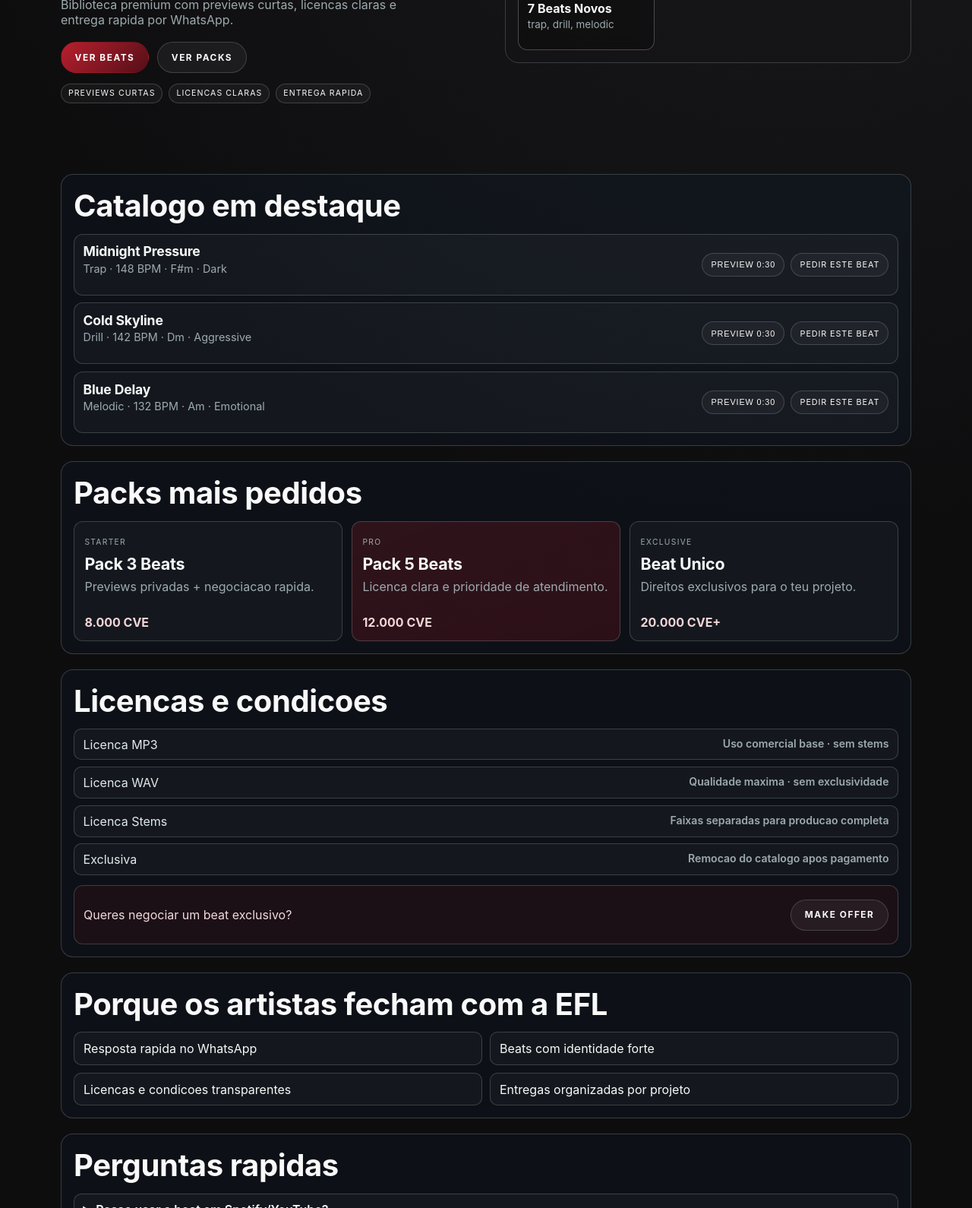
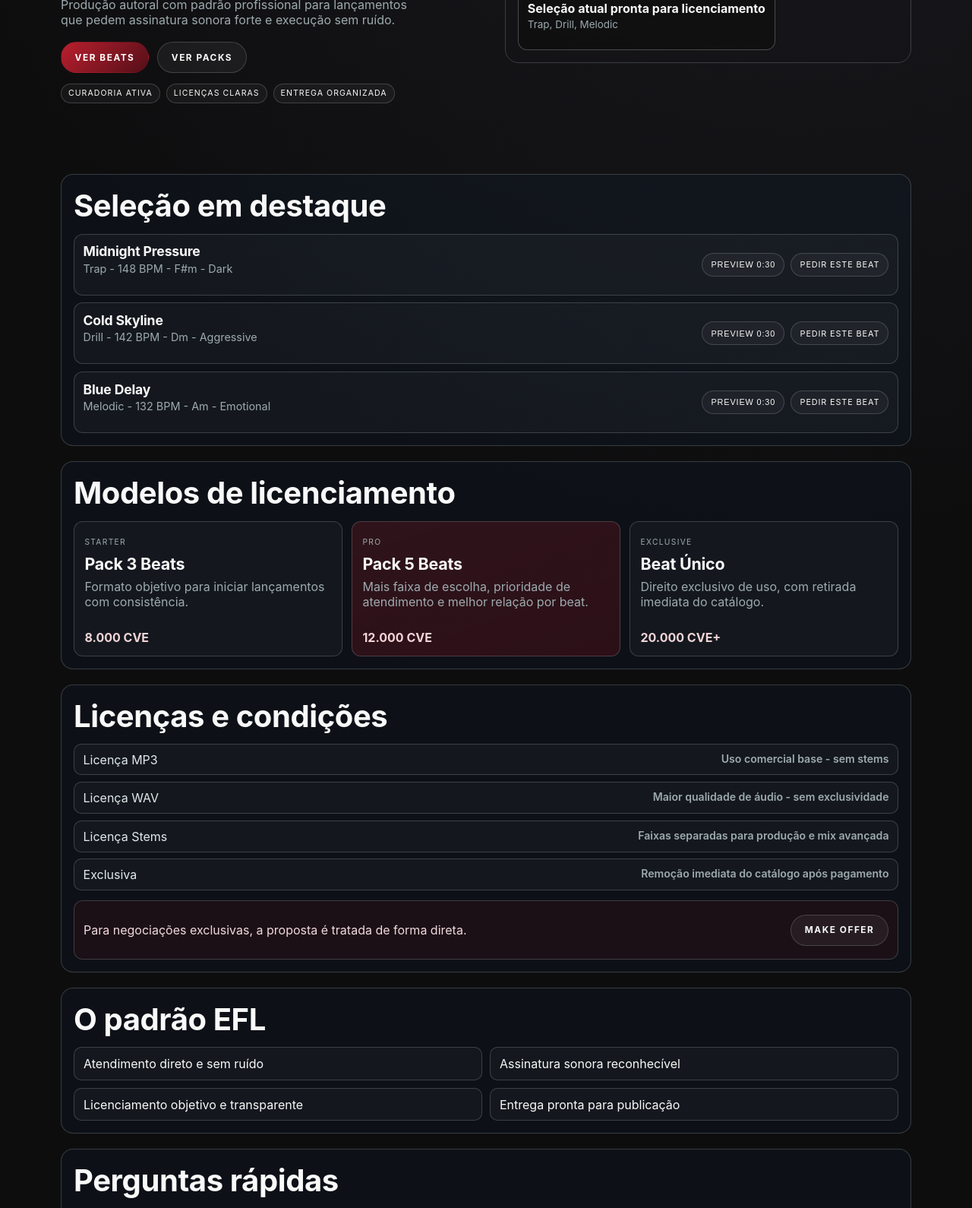
Before and after one commit to fabytanaia-max/efl-beatz-pro-site, a plain HTML site: page index.html in a window 1280 px wide. Shown: the part 564-2154 px from the top of the page at 76% size. Drawn offline with Linux system fonts and the light colour scheme.

Commit message:
Refina copy para tom premium e voz de marca

```diff
--- a/index.html
+++ b/index.html
@@ -1,12 +1,12 @@
 <!doctype html>
-<html lang="pt">
+<html lang="pt-BR">
   <head>
     <meta charset="UTF-8" />
     <meta name="viewport" content="width=device-width, initial-scale=1.0" />
     <title>EFL Beatz - Pro</title>
     <meta
       name="description"
-      content="Landing Pro para venda de beats, com visual premium estilo Apple e foco em conversao."
+      content="Beats premium com licenças claras, atendimento rápido e entrega organizada para artistas que querem lançar com nível profissional."
     />
     <link rel="stylesheet" href="./styles.css" />
   </head>
@@ -30,12 +30,12 @@
         <div class="hero-copy">
           <p class="eyebrow">BEATS EXCLUSIVOS</p>
           <h1>
-            Som de outro nivel,
-            <span>acesso restrito para artistas certos.</span>
+            Beat de outro nível,
+            <span>acesso restrito aos melhores artistas.</span>
           </h1>
           <p class="lead">
-            Biblioteca premium com previews curtas, licencas claras e entrega
-            rapida por WhatsApp.
+            Produção autoral com padrão profissional para lançamentos que pedem
+            assinatura sonora forte e execução sem ruído.
           </p>
           <div class="actions">
             <a
@@ -48,28 +48,28 @@
             <a class="btn btn-ghost" href="#packs">Ver Packs</a>
           </div>
           <div class="trust-mini">
-            <span>Previews curtas</span>
-            <span>Licencas claras</span>
-            <span>Entrega rapida</span>
+            <span>Curadoria ativa</span>
+            <span>Licenças claras</span>
+            <span>Entrega organizada</span>
           </div>
         </div>
         <div class="hero-visual">
           <img src="./assets/paleta-beatz.webp" alt="Paleta visual EFL Beatz" loading="eager" />
           <div class="glass">
             <span>DROP 03</span>
-            <strong>7 Beats Novos</strong>
-            <p>trap, drill, melodic</p>
+            <strong>Seleção atual pronta para licenciamento</strong>
+            <p>Trap, Drill, Melodic</p>
           </div>
         </div>
       </section>
 
       <section class="section reveal">
-        <h2>Catalogo em destaque</h2>
+        <h2>Seleção em destaque</h2>
         <div class="tracks">
           <article class="track">
             <div>
               <h3>Midnight Pressure</h3>
-              <p>Trap · 148 BPM · F#m · Dark</p>
+              <p>Trap - 148 BPM - F#m - Dark</p>
             </div>
             <div class="track-actions">
               <button type="button">Preview 0:30</button>
@@ -79,7 +79,7 @@
           <article class="track">
             <div>
               <h3>Cold Skyline</h3>
-              <p>Drill · 142 BPM · Dm · Aggressive</p>
+              <p>Drill - 142 BPM - Dm - Aggressive</p>
             </div>
             <div class="track-actions">
               <button type="button">Preview 0:30</button>
@@ -89,7 +89,7 @@
           <article class="track">
             <div>
               <h3>Blue Delay</h3>
-              <p>Melodic · 132 BPM · Am · Emotional</p>
+              <p>Melodic - 132 BPM - Am - Emotional</p>
             </div>
             <div class="track-actions">
               <button type="button">Preview 0:30</button>
@@ -100,39 +100,39 @@
       </section>
 
       <section id="packs" class="section reveal">
-        <h2>Packs mais pedidos</h2>
+        <h2>Modelos de licenciamento</h2>
         <div class="grid">
           <article class="card">
             <p class="tag">STARTER</p>
             <h3>Pack 3 Beats</h3>
-            <p>Previews privadas + negociacao rapida.</p>
+            <p>Formato objetivo para iniciar lançamentos com consistência.</p>
             <strong>8.000 CVE</strong>
           </article>
           <article class="card featured">
             <p class="tag">PRO</p>
             <h3>Pack 5 Beats</h3>
-            <p>Licenca clara e prioridade de atendimento.</p>
+            <p>Mais faixa de escolha, prioridade de atendimento e melhor relação por beat.</p>
             <strong>12.000 CVE</strong>
           </article>
           <article class="card">
             <p class="tag">EXCLUSIVE</p>
-            <h3>Beat Unico</h3>
-            <p>Direitos exclusivos para o teu projeto.</p>
+            <h3>Beat Único</h3>
+            <p>Direito exclusivo de uso, com retirada imediata do catálogo.</p>
             <strong>20.000 CVE+</strong>
           </article>
         </div>
       </section>
 
       <section class="section reveal">
-        <h2>Licencas e condicoes</h2>
+        <h2>Licenças e condições</h2>
         <div class="licenses">
-          <div><span>Licenca MP3</span><strong>Uso comercial base · sem stems</strong></div>
-          <div><span>Licenca WAV</span><strong>Qualidade maxima · sem exclusividade</strong></div>
-          <div><span>Licenca Stems</span><strong>Faixas separadas para producao completa</strong></div>
-          <div><span>Exclusiva</span><strong>Remocao do catalogo apos pagamento</strong></div>
+          <div><span>Licença MP3</span><strong>Uso comercial base - sem stems</strong></div>
+          <div><span>Licença WAV</span><strong>Maior qualidade de áudio - sem exclusividade</strong></div>
+          <div><span>Licença Stems</span><strong>Faixas separadas para produção e mix avançada</strong></div>
+          <div><span>Exclusiva</span><strong>Remoção imediata do catálogo após pagamento</strong></div>
         </div>
         <div class="offer-box">
-          <p>Queres negociar um beat exclusivo?</p>
+          <p>Para negociações exclusivas, a proposta é tratada de forma direta.</p>
           <a
             class="btn btn-ghost"
             href="https://wa.me/23800000000?text=Quero%20fazer%20uma%20proposta%20por%20um%20beat%20exclusivo."
@@ -144,36 +144,36 @@
       </section>
 
       <section class="section reveal">
-        <h2>Porque os artistas fecham com a EFL</h2>
+        <h2>O padrão EFL</h2>
         <div class="list">
-          <div>Resposta rapida no WhatsApp</div>
-          <div>Beats com identidade forte</div>
-          <div>Licencas e condicoes transparentes</div>
-          <div>Entregas organizadas por projeto</div>
+          <div>Atendimento direto e sem ruído</div>
+          <div>Assinatura sonora reconhecível</div>
+          <div>Licenciamento objetivo e transparente</div>
+          <div>Entrega pronta para publicação</div>
         </div>
       </section>
 
       <section class="section reveal">
-        <h2>Perguntas rapidas</h2>
+        <h2>Perguntas rápidas</h2>
         <div class="faq">
           <details>
-            <summary>Posso usar o beat em Spotify/YouTube?</summary>
-            <p>Sim, conforme a licenca escolhida. Enviamos os termos por escrito antes da compra.</p>
+            <summary>Posso usar o beat no Spotify e no YouTube?</summary>
+            <p>Sim, conforme a licença escolhida. Os termos são enviados por escrito antes da compra.</p>
           </details>
           <details>
             <summary>Como recebo os ficheiros?</summary>
-            <p>Entrega por link privado logo apos confirmacao de pagamento.</p>
+            <p>Entrega por link privado logo após a confirmação do pagamento.</p>
           </details>
           <details>
-            <summary>Posso comprar em exclusivo?</summary>
-            <p>Sim. Apos pagamento da exclusiva, o beat sai do catalogo.</p>
+            <summary>Posso fechar em exclusivo?</summary>
+            <p>Sim. Após o pagamento da exclusiva, o beat sai imediatamente do catálogo.</p>
           </details>
         </div>
       </section>
 
       <section class="section cta reveal">
-        <h2>Queres ouvir os proximos drops primeiro?</h2>
-        <p>Pede acesso agora e recebe os beats por prioridade.</p>
+        <h2>Acesso antecipado aos próximos drops</h2>
+        <p>Solicita acesso e recebe primeiro as novas liberações.</p>
         <a
           class="btn"
           href="https://wa.me/23800000000?text=Quero%20acesso%20prioritario%20aos%20novos%20beats."
```
